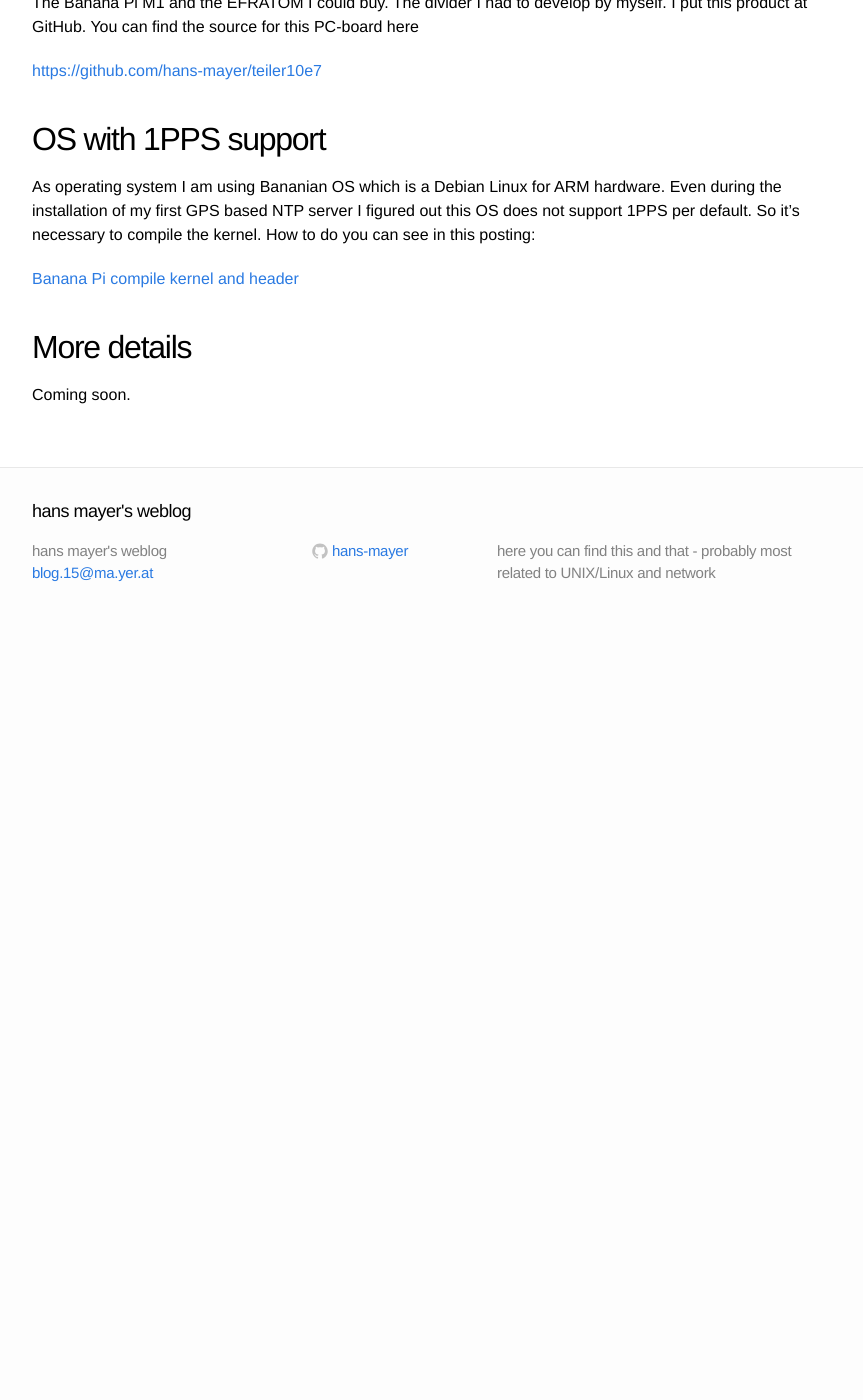
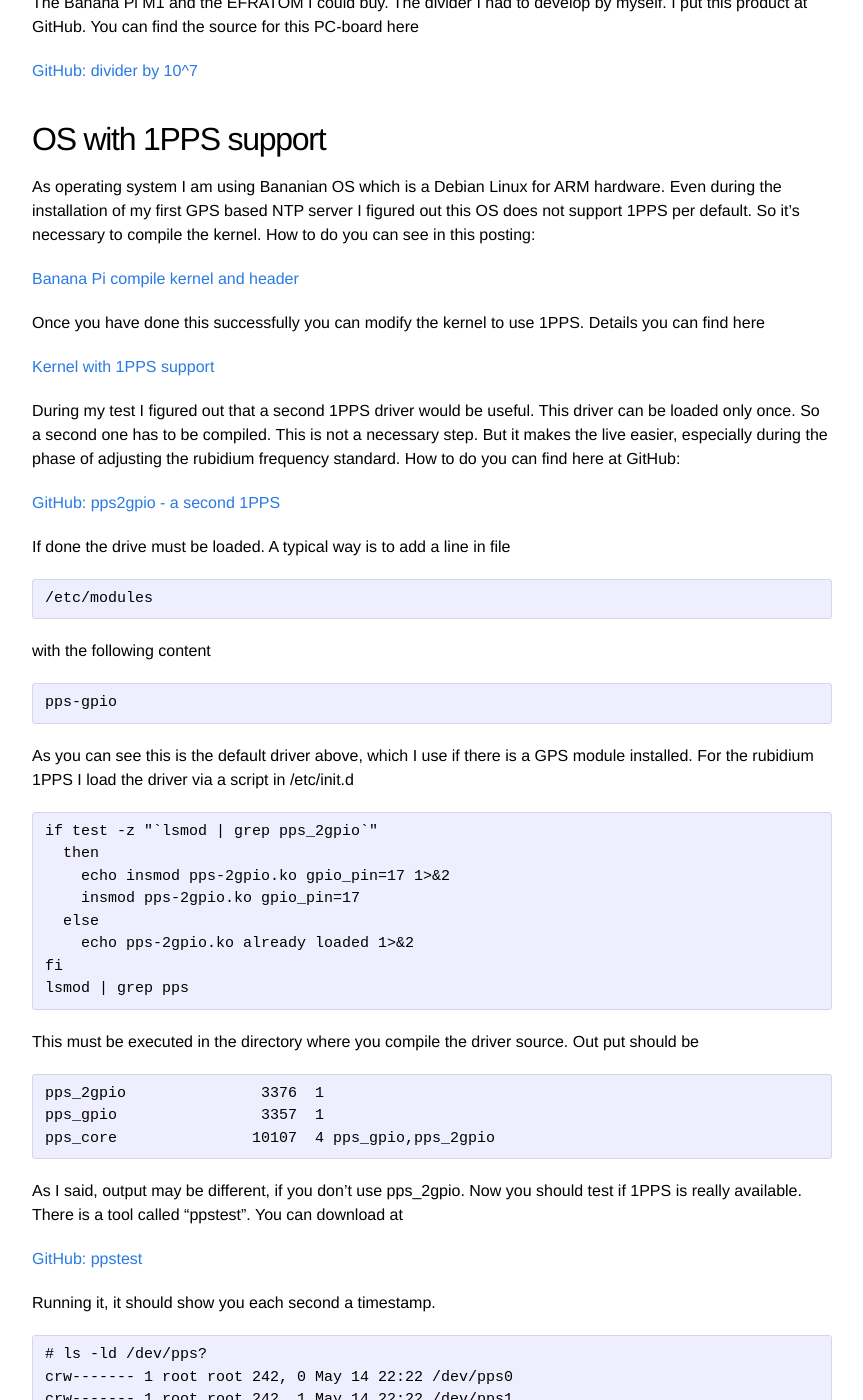
Before and after one commit to hans-mayer/blog, a Jekyll site: the page built from _posts/2017-06-11-stratum-0-server.markdown, in a window 1280 px wide and 1400 px high, scrolled down 1025 px. Shown: the whole window, without its empty margins (208-1071 px from the left). Built offline with Jekyll 4.4.1, drawn with Linux system fonts in a browser that asks for light colours; before the commit the page ends 1655 px from its top, so only the background shows below that; some of the changed text lies outside the part shown.

Commit message:
stratum-0-server additional info / efratom-lpro-101-adjusting

```diff
--- a/_posts/2016-01-03-efratom-lpro-101-adjusting.markdown
+++ b/_posts/2016-01-03-efratom-lpro-101-adjusting.markdown
@@ -227,7 +227,9 @@
 
 ### See also
 
-[my second Efratom LPRO-101](/2016/07/25/second-efratom.html){:target="_blank"}
+* [my second Efratom LPRO-101](/2016/07/25/second-efratom.html){:target="_blank"}
+* [Stratum-1 NTP server ](/2017/06/11/stratum-0-server.html){:target="_blank"}
+* [EFRATOM LPRO-101 Pin 7 voltage vs. offset](/2016/01/31/efratom-lpro-101-pin7-voltage.html){:target="_blank"}
 
 ## Attachment
 
--- a/_posts/2017-06-11-stratum-0-server.markdown
+++ b/_posts/2017-06-11-stratum-0-server.markdown
@@ -1,6 +1,6 @@
 ---
 layout: post
-title:  Stratum-1 NTP Server
+title:  Stratum-1 NTP Server with rubidium source
 date:   2017-06-11 17:06:00 CET
 categories:
 ---
@@ -28,7 +28,7 @@
 
 The Banana Pi M1 and the EFRATOM I could buy. The divider I had to develop by myself. I put this product at GitHub. You can find the source for this PC-board here
 
-[https://github.com/hans-mayer/teiler10e7](https://github.com/hans-mayer/teiler10e7)
+[GitHub: divider by 10^7](https://github.com/hans-mayer/teiler10e7)
 
 ## OS with 1PPS support
 
@@ -37,6 +37,80 @@
 
 [Banana Pi compile kernel and header](/2016/01/01/bananapi-compile-kernel.html){:target="_blank"}
 
+Once you have done this successfully you can modify the kernel to use 1PPS. Details you can find here
+
+[Kernel with 1PPS support](/2017/06/12/kernel-with-1PPS.html){:target="_blank"}
+
+During my test I figured out that a second 1PPS driver would be useful. This driver can be loaded only once. So a second one has to be compiled. This is not a necessary step. But it makes the live easier, especially during the phase of adjusting the rubidium frequency standard. How to do you can find here at GitHub:
+
+[GitHub: pps2gpio - a second 1PPS](https://github.com/hans-mayer/pps2gpio){:target="_blank"}
+
+If done the drive must be loaded. A typical way is to add a line in file
+
+<pre>
+/etc/modules
+</pre>
+
+with the following content
+
+<pre>
+pps-gpio
+</pre>
+
+As you can see this is the default driver above, which I use if there is a GPS module installed. For the rubidium 1PPS I load the driver via a script in /etc/init.d
+
+<pre>
+if test -z "`lsmod | grep pps_2gpio`"
+  then
+    echo insmod pps-2gpio.ko gpio_pin=17 1>&2
+    insmod pps-2gpio.ko gpio_pin=17
+  else
+    echo pps-2gpio.ko already loaded 1>&2
+fi
+lsmod | grep pps
+</pre>
+
+This must be executed in the directory where you compile the driver source. Out put should be
+
+<pre>
+pps_2gpio               3376  1
+pps_gpio                3357  1
+pps_core               10107  4 pps_gpio,pps_2gpio
+</pre>
+
+As I said, output may be different, if you don't use pps_2gpio. Now you should test if 1PPS is really available. There is a tool called "ppstest". You can download at
+
+[GitHub: ppstest](https://github.com/ago/pps-tools.git){:target="_blank"}
+
+Running it, it should show you each second a timestamp.
+
+<pre>
+# ls -ld /dev/pps?
+crw------- 1 root root 242, 0 May 14 22:22 /dev/pps0
+crw------- 1 root root 242, 1 May 14 22:22 /dev/pps1
+
+# ppstest /dev/pps1
+trying PPS source "/dev/pps1"
+found PPS source "/dev/pps1"
+ok, found 1 source(s), now start fetching data...
+source 0 - assert 1497522635.000049542, sequence: 2711411 - clear  0.000000000, sequence: 0
+source 0 - assert 1497522636.000046069, sequence: 2711412 - clear  0.000000000, sequence: 0
+source 0 - assert 1497522637.000043472, sequence: 2711413 - clear  0.000000000, sequence: 0
+source 0 - assert 1497522638.000039958, sequence: 2711414 - clear  0.000000000, sequence: 0
+source 0 - assert 1497522639.000037235, sequence: 2711415 - clear  0.000000000, sequence: 0
+^C
+</pre>
+
+## Adjusting the EFRATOM rubidium standard.
+
+Yes, the rubidium frequency standard must be adjusted. It is a high precisely source. Much better than everthing else once it's running really at 10000000.00 MHz.
+
+Here some links:
+
+* [EFRATOM LPRO-101 adjusting](/2016/01/03/efratom-lpro-101-adjusting.html){:target="_blank"}
+* [my second Efratom LPRO-101](/2016/07/25/second-efratom.html){:target="_blank"}
+* [Stratum-1 NTP server ](/2017/06/11/stratum-0-server.html){:target="_blank"}
+* [EFRATOM LPRO-101 Pin 7 voltage vs. offset](/2016/01/31/efratom-lpro-101-pin7-voltage.html){:target="_blank"}
 
 
 ## More details
```
Also changed, not shown: other parts of _posts/2017-06-11-stratum-0-server.markdown (+1 -1 lines).
